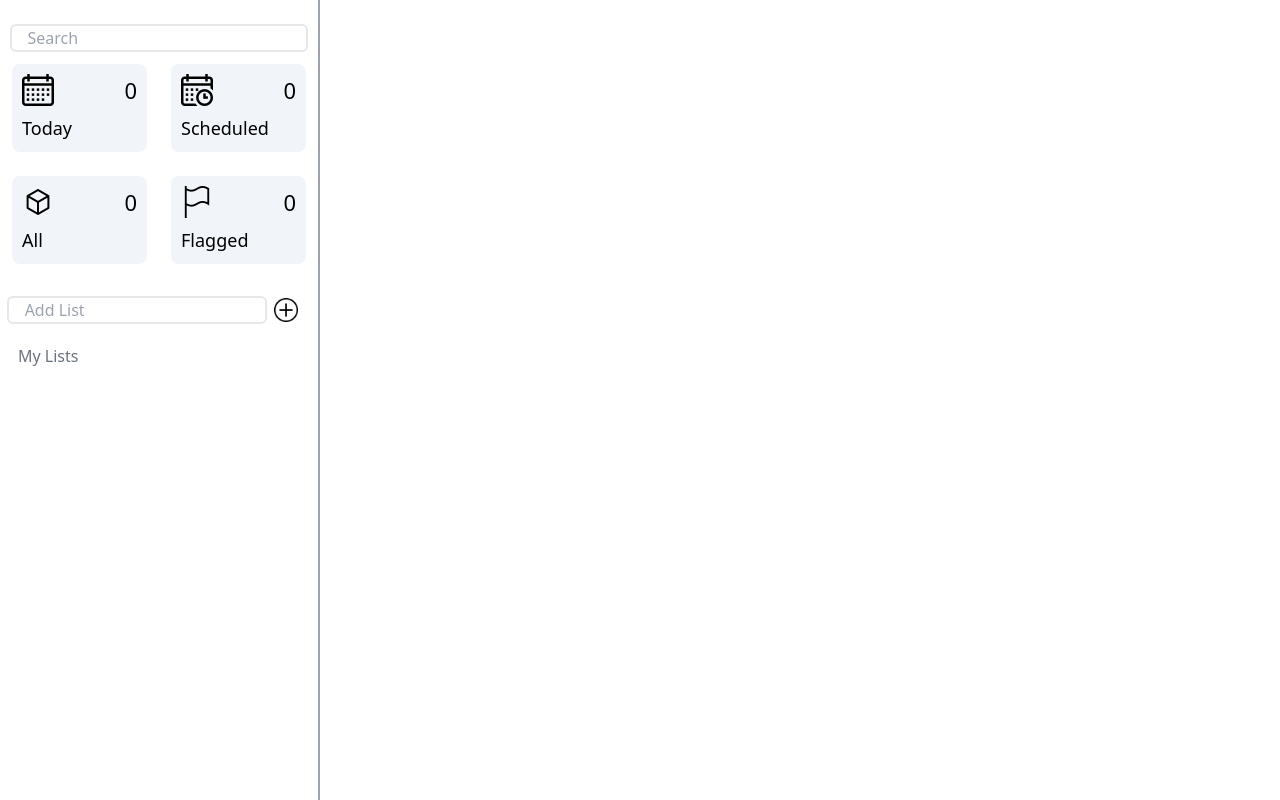
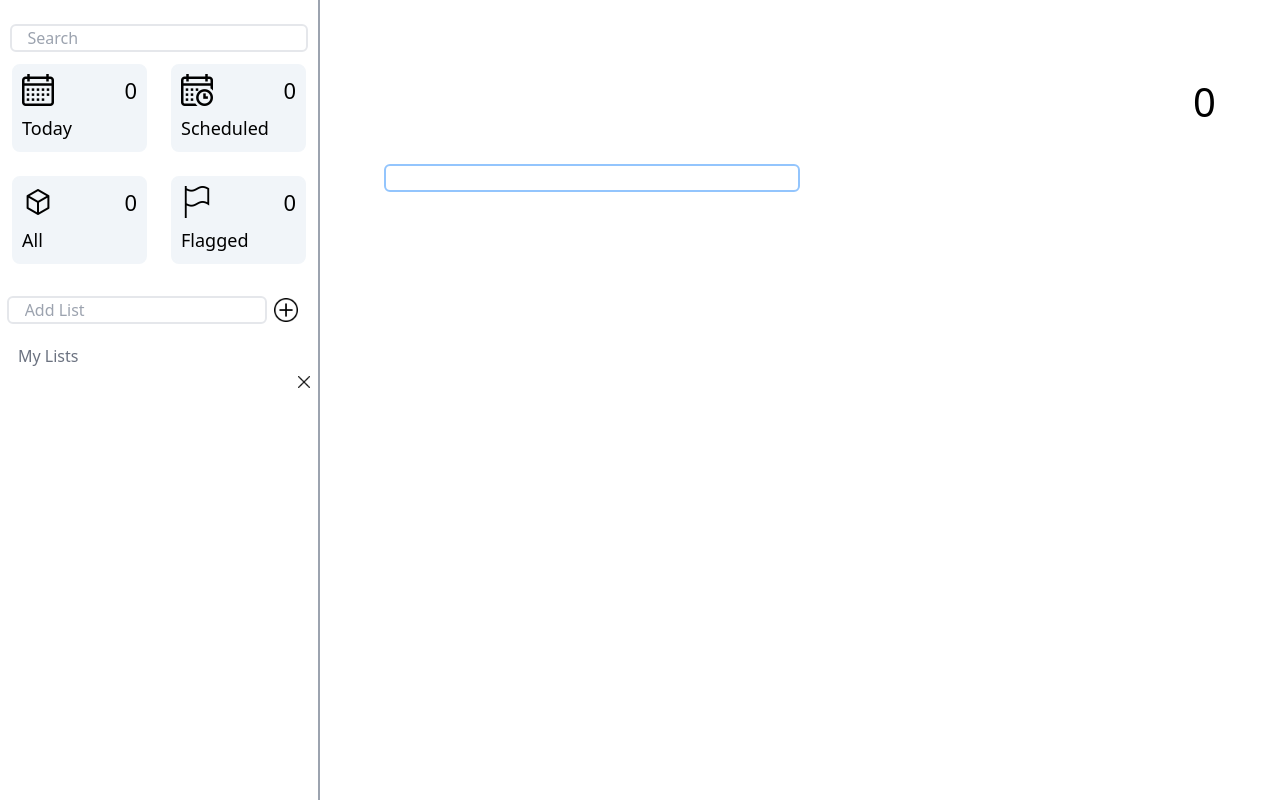
Before and after one commit to sam-yng/reminders-clone, a React (Create React App) app: page / in a window 1280 px wide. Both pictures are taken after a click on the button 296 px from the left and 310 px from the top of the page. Built offline with nearby package versions, Linux system fonts and the light colour scheme.

Commit message:
eod update

```diff
--- a/src/components/Main.tsx
+++ b/src/components/Main.tsx
@@ -74,9 +74,9 @@ const Main = () => {
       </article>
       <TaskInput
         placeholder=''
-        value={input}
-        handleTaskAdd={handleTaskAdd}
-        handleTaskChange={handleTaskChange}
+        taskName={input}
+        onTaskAdd={handleTaskAdd}
+        onTaskChange={handleTaskChange}
       />
       <div>
         <ul>
--- a/src/components/SideNav.tsx
+++ b/src/components/SideNav.tsx
@@ -1,6 +1,6 @@
 import React from 'react';
 import { v4 as uuidv4 } from 'uuid'
-import { useReminders } from '../utils/RemindersContext';
+import { Tasks, useReminders } from '../utils/RemindersContext';
 import ListView from './ListView';
 import Main from './Main';
 import ListInput from './ListInput'
@@ -21,10 +21,20 @@ const SideNav = () => {
     name,
   } = useReminders();
 
+  const allTasks: Array<Tasks[]> = [];
+  for (let i = 0; i < lists.length; i++) {
+    if (lists[i].tasks.length >= 0) {
+      allTasks.splice(0, 0, lists[i].tasks);
+    }
+  }
+  const newArr = allTasks.flat();
+  const flaggedArr = newArr.filter(item => item.flagged === true);
+
   const handleListAdd = () => {
     lists.splice(0, 0, { id: uuidv4(), name, tasks: [], advanced: false });
     setLists(lists);
     setName('');
+    setActiveListId(lists[0].id)
   };
 
   const handleListChange = (event: React.ChangeEvent<HTMLInputElement>) => {
@@ -56,13 +66,13 @@ const SideNav = () => {
               id="All"
               setActiveListId={setActiveListId}
               icon={boxes}
-              count={0}
+              count={newArr.length}
               name="All" />
             <ListView
               id="Flagged"
               setActiveListId={setActiveListId}
               icon={flag}
-              count={0}
+              count={flaggedArr.length}
               name="Flagged" />
           </ul>
           <ListInput
--- a/src/components/TaskInput.tsx
+++ b/src/components/TaskInput.tsx
@@ -2,23 +2,23 @@ import React from "react";
 
 type TaskInputProps = {
   placeholder: string
-  value: string
-  handleTaskAdd: (e: {code: string;}) => void
-  handleTaskChange: (event: React.ChangeEvent<HTMLInputElement>) => void
+  taskName: string
+  onTaskAdd: (taskName: {code: string;}) => void
+  onTaskChange: (event: React.ChangeEvent<HTMLInputElement>) => void
 }
 
 const TaskInput = ({
   placeholder,
-  value,
-  handleTaskAdd,
-  handleTaskChange
+  taskName,
+  onTaskAdd,
+  onTaskChange
 }: TaskInputProps) => (
     <div className="flex flex-row md:mt-8">
     <input
-      onKeyDown={handleTaskAdd}
-      value={value}
+      onKeyDown={onTaskAdd}
+      value={taskName}
       placeholder={placeholder}
-      onChange={handleTaskChange}
+      onChange={onTaskChange}
       type="text"
       className="md:pl-2 mb-2 md:w-[50%] w-full border-2 rounded-md border-blue-300"
     />
--- a/src/utils/RemindersContext.tsx
+++ b/src/utils/RemindersContext.tsx
@@ -38,6 +38,7 @@ export type RemindersContextType = {
   input: string;
   setInput: (input: string) => void
   activeList: List | undefined
+
   allLists: List[]
 };
 
@@ -89,7 +90,7 @@ export const RemindersProvider: React.FC<{ children: React.ReactNode }> = ({
     input,
     setInput,
     activeList,
-    allLists
+    allLists,
   }), [activeList, activeListId, input, lists, name, allLists]);
 
   return (
```
Also changed, not shown: .eslintrc.json.
